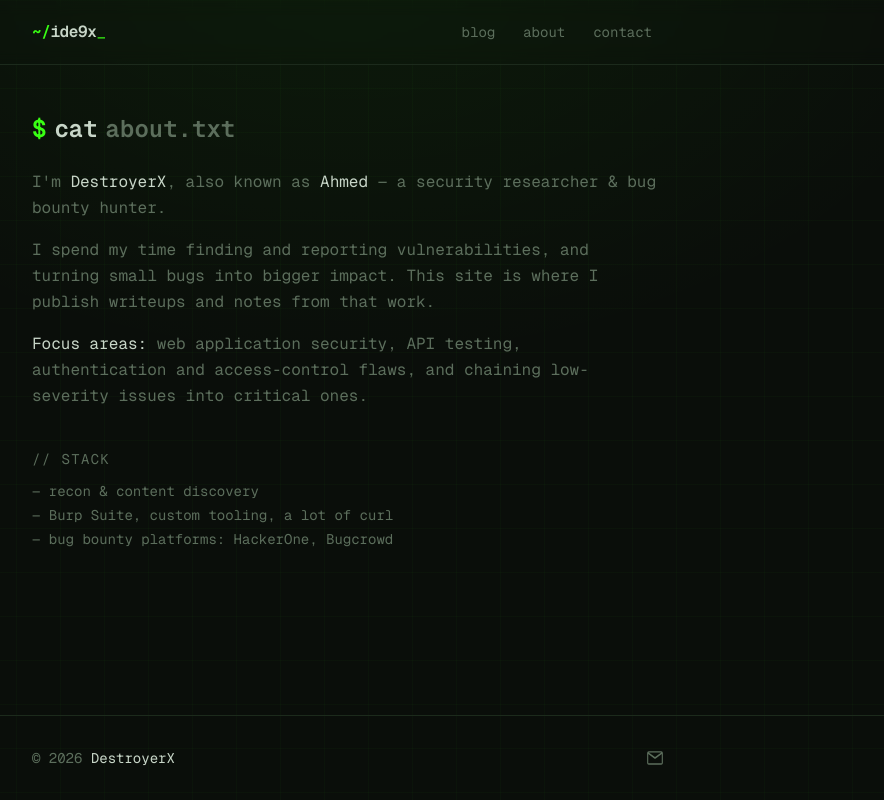
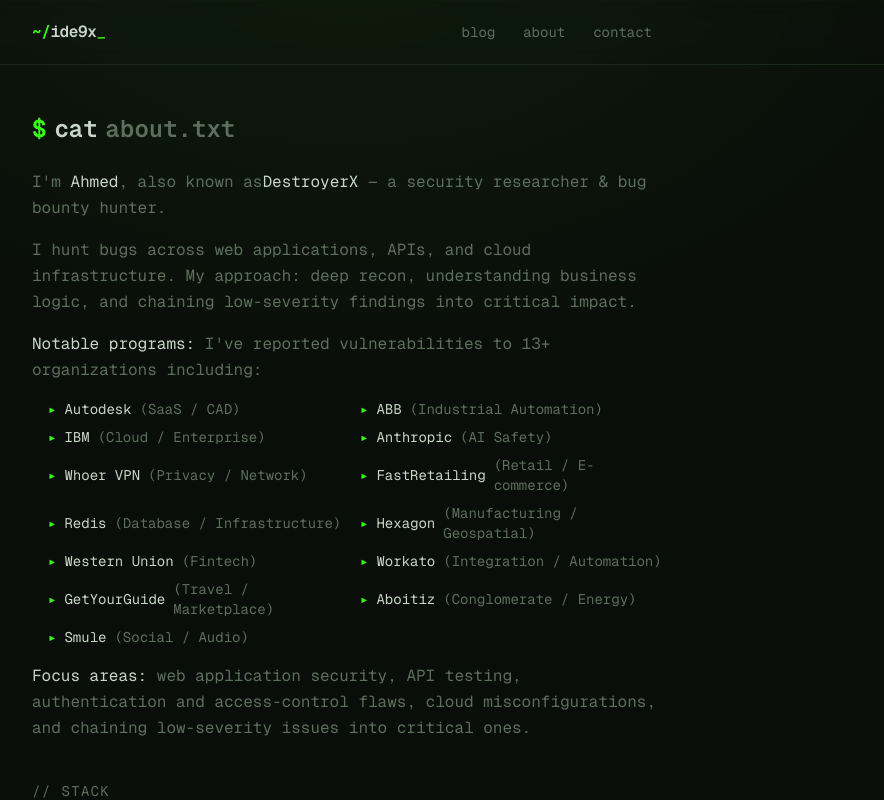
Before and after one commit to iide9x/ide9x.dev, a Next.js app: page /about in a window 1280 px wide. Shown: the top 800 px of the page, without its empty margins (292-1176 px from the left). Built offline with nearby package versions, Linux system fonts and the light colour scheme.

Commit message:
Polish: home text, about companies, contact sections, name order

```diff
--- a/src/app/about/page.tsx
+++ b/src/app/about/page.tsx
@@ -7,6 +7,22 @@
 };
 
 export default function About() {
+  const programs = [
+    { name: "Autodesk", type: "SaaS / CAD" },
+    { name: "ABB", type: "Industrial Automation" },
+    { name: "IBM", type: "Cloud / Enterprise" },
+    { name: "Anthropic", type: "AI Safety" },
+    { name: "Whoer VPN", type: "Privacy / Network" },
+    { name: "FastRetailing", type: "Retail / E-commerce" },
+    { name: "Redis", type: "Database / Infrastructure" },
+    { name: "Hexagon", type: "Manufacturing / Geospatial" },
+    { name: "Western Union", type: "Fintech" },
+    { name: "Workato", type: "Integration / Automation" },
+    { name: "GetYourGuide", type: "Travel / Marketplace" },
+    { name: "Aboitiz", type: "Conglomerate / Energy" },
+    { name: "Smule", type: "Social / Audio" },
+  ];
+
   return (
     <div>
       <h1 className="flex items-center gap-2 text-2xl font-bold text-foreground mb-6">
@@ -15,19 +31,32 @@
 
       <div className="space-y-4 text-muted leading-relaxed">
         <p>
-          I&apos;m <span className="text-foreground">{site.name}</span>, also
-          known as <span className="text-foreground">{site.realName}</span> — a{" "}
+          I&apos;m <span className="text-foreground">{site.realName}</span>, also known as
+          <span className="text-foreground">{site.name}</span> — a{" "}
           {site.role.toLowerCase()}.
         </p>
         <p>
-          I spend my time finding and reporting vulnerabilities, and turning
-          small bugs into bigger impact. This site is where I publish writeups
-          and notes from that work.
+          I hunt bugs across web applications, APIs, and cloud infrastructure. My approach:
+          deep recon, understanding business logic, and chaining low-severity findings into
+          critical impact.
         </p>
         <p>
-          <span className="text-foreground">Focus areas:</span> web application
-          security, API testing, authentication and access-control flaws, and
-          chaining low-severity issues into critical ones.
+          <span className="text-foreground">Notable programs:</span> I&apos;ve reported
+          vulnerabilities to {programs.length}+ organizations including:
+        </p>
+        <ul className="grid grid-cols-1 sm:grid-cols-2 gap-2 text-sm ml-4">
+          {programs.map((p) => (
+            <li key={p.name} className="flex items-center gap-2">
+              <span className="accent">▸</span>
+              <span className="text-foreground">{p.name}</span>
+              <span className="text-muted/60">({p.type})</span>
+            </li>
+          ))}
+        </ul>
+        <p>
+          <span className="text-foreground">Focus areas:</span> web application security,
+          API testing, authentication and access-control flaws, cloud misconfigurations,
+          and chaining low-severity issues into critical ones.
         </p>
       </div>
 
@@ -36,9 +65,11 @@
           {"// stack"}
         </h2>
         <ul className="text-sm text-muted space-y-1">
-          <li>— recon &amp; content discovery</li>
+          <li>— recon &amp; content discovery (custom wordlists, JS analysis)</li>
           <li>— Burp Suite, custom tooling, a lot of curl</li>
           <li>— bug bounty platforms: HackerOne, Bugcrowd</li>
+          <li>— Node.js / Next.js internals, prototype pollution, path normalization</li>
+          <li>— cloud infra: AWS, GCP, Azure, Kubernetes</li>
         </ul>
       </div>
     </div>
--- a/src/app/contact/page.tsx
+++ b/src/app/contact/page.tsx
@@ -12,17 +12,81 @@
 }
 
 export default function Contact() {
+  const email = site.socials.find((s) => s.key === "email");
+  const work = site.socials.filter((s) => s.key === "hackerone" || s.key === "bugcrowd");
+  const socials = site.socials.filter((s) => s.key !== "email" && s.key !== "hackerone" && s.key !== "bugcrowd");
+
   return (
     <div>
       <h1 className="flex items-center gap-2 text-2xl font-bold text-foreground mb-2">
         <span className="accent">$</span> contact <span className="text-muted">--me</span>
       </h1>
+
       <p className="text-muted mb-8">
         Security findings, collaboration, or just to say hi.
       </p>
 
+      {email && (
+        <div className="mb-8">
+          <h2 className="text-sm uppercase tracking-widest text-muted mb-3">
+            {"// direct"}
+          </h2>
+          <a
+            href={email.href}
+            target="_blank"
+            rel="noopener noreferrer"
+            className="group flex items-center gap-3 border border-bd rounded-lg px-4 py-3 bg-surface/40 hover:border-accent/60 hover:bg-surface transition-all"
+          >
+            <span className="text-muted group-hover:text-accent transition-colors">
+              <SocialIcon name="email" className="w-5 h-5" />
+            </span>
+            <span className="flex flex-col min-w-0">
+              <span className="text-sm text-foreground group-hover:text-accent transition-colors">
+                {email.label}
+              </span>
+              <span className="text-xs text-muted truncate">{display(email.href)}</span>
+            </span>
+            <span className="ml-auto text-muted/40 group-hover:text-accent transition-colors">
+              <Prompt className="w-4 h-4" />
+            </span>
+          </a>
+        </div>
+      )}
+
+      <div>
+        <h2 className="text-sm uppercase tracking-widest text-muted mb-3">
+          {"// bug bounty platforms"}
+        </h2>
+        <div className="grid grid-cols-1 sm:grid-cols-2 gap-3 mb-8">
+          {work.map((s) => (
+            <a
+              key={s.key}
+              href={s.href}
+              target="_blank"
+              rel="noopener noreferrer"
+              className="group flex items-center gap-3 border border-bd rounded-lg px-4 py-3 bg-surface/40 hover:border-accent/60 hover:bg-surface transition-all"
+            >
+              <span className="text-muted group-hover:text-accent transition-colors">
+                <SocialIcon name={s.key} className="w-5 h-5" />
+              </span>
+              <span className="flex flex-col min-w-0">
+                <span className="text-sm text-foreground group-hover:text-accent transition-colors">
+                  {s.label}
+                </span>
+                <span className="text-xs text-muted truncate">{display(s.href)}</span>
+              </span>
+              <span className="ml-auto text-muted/40 group-hover:text-accent transition-colors">
+                <Prompt className="w-4 h-4" />
+              </span>
+            </a>
+          ))}
+        </div>
+
+        <h2 className="text-sm uppercase tracking-widest text-muted mb-3">
+          {"// socials"}
+        </h2>
         <div className="grid grid-cols-1 sm:grid-cols-2 gap-3">
-        {site.socials.map((s) => (
+          {socials.map((s) => (
             <a
               key={s.key}
               href={s.href}
@@ -46,5 +110,6 @@
           ))}
         </div>
       </div>
+    </div>
   );
 }
--- a/src/app/page.tsx
+++ b/src/app/page.tsx
@@ -12,8 +12,7 @@
           <span className="accent">$</span> whoami
         </h1>
         <p className="text-muted leading-relaxed">
-          <span className="text-foreground">{site.name}</span> — {site.role}.
-          Notes, writeups, and findings from the things I break.
+          <span className="text-foreground">{site.realName}</span> — {site.role}.
         </p>
       </section>
 
```
Lines whose indentation alone changed are shown as unchanged.
